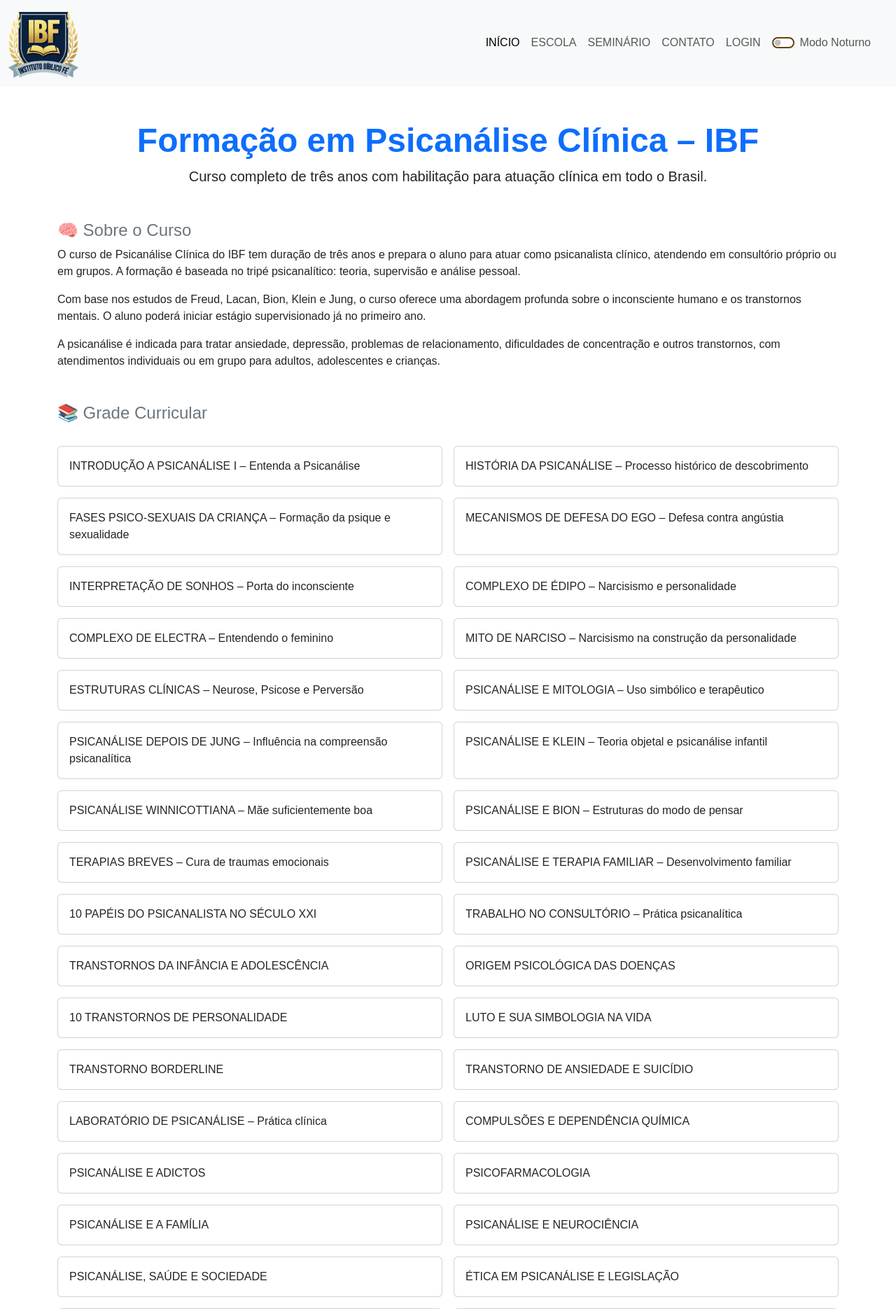
After one commit to Lucas44794/exemploibf, a Flask app: page /psicanalise in a window 1280 px wide. The commit adds this page. Shown: the top 1870 px of the page at 70% size. Run offline with Flask 3, Linux system fonts and the light colour scheme.

Commit message:
Alterando informações e adicionando psicanalise e clinica da alma

```diff
--- a/routes/__init__.py
+++ b/routes/__init__.py
@@ -7,6 +7,8 @@ from .contato import contato_bp
 from .escola import escola_bp
 from .prospere import prospere_bp
 from .teologia import teologia_bp
+from .psicanalise import psicanalise_bp
+from .clinica import clinica_bp
 
 def register_routes(app):
     app.register_blueprint(home_bp)
@@ -18,3 +20,5 @@ def register_routes(app):
     app.register_blueprint(escola_bp)
     app.register_blueprint(prospere_bp)
     app.register_blueprint(teologia_bp)
+    app.register_blueprint(psicanalise_bp)
+    app.register_blueprint(clinica_bp)
--- /dev/null
+++ b/routes/psicanalise.py
@@ -0,0 +1,7 @@
+from flask import Blueprint, render_template
+
+psicanalise_bp = Blueprint('psicanalise', __name__)
+
+@psicanalise_bp.route('/psicanalise')
+def psicanalise():
+    return render_template('psicanalise.html')
--- /dev/null
+++ b/templates/psicanalise.html
@@ -0,0 +1,123 @@
+{% extends 'base.html' %}
+
+{% block title %}
+IBF – Psicanálise Clínica
+{% endblock %}
+
+{% block content %}
+<div class="container py-5">
+    <div class="text-center mb-5">
+        <h1 class="display-5 fw-bold text-primary">Formação em Psicanálise Clínica – IBF</h1>
+        <p class="lead">Curso completo de três anos com habilitação para atuação clínica em todo o Brasil.</p>
+    </div>
+
+    <section class="mb-5">
+        <h2 class="h4 text-secondary">🧠 Sobre o Curso</h2>
+        <p>O curso de Psicanálise Clínica do IBF tem duração de três anos e prepara o aluno para atuar como psicanalista clínico, atendendo em consultório próprio ou em grupos. A formação é baseada no tripé psicanalítico: teoria, supervisão e análise pessoal.</p>
+        <p>Com base nos estudos de Freud, Lacan, Bion, Klein e Jung, o curso oferece uma abordagem profunda sobre o inconsciente humano e os transtornos mentais. O aluno poderá iniciar estágio supervisionado já no primeiro ano.</p>
+        <p>A psicanálise é indicada para tratar ansiedade, depressão, problemas de relacionamento, dificuldades de concentração e outros transtornos, com atendimentos individuais ou em grupo para adultos, adolescentes e crianças.</p>
+    </section>
+
+    <section class="mb-5">
+        <h2 class="h4 text-secondary">📚 Grade Curricular</h2>
+        <div class="row row-cols-1 row-cols-md-2 g-3 mt-3">
+            {% for disciplina in [
+                "INTRODUÇÃO A PSICANÁLISE I – Entenda a Psicanálise",
+                "HISTÓRIA DA PSICANÁLISE – Processo histórico de descobrimento",
+                "FASES PSICO-SEXUAIS DA CRIANÇA – Formação da psique e sexualidade",
+                "MECANISMOS DE DEFESA DO EGO – Defesa contra angústia",
+                "INTERPRETAÇÃO DE SONHOS – Porta do inconsciente",
+                "COMPLEXO DE ÉDIPO – Narcisismo e personalidade",
+                "COMPLEXO DE ELECTRA – Entendendo o feminino",
+                "MITO DE NARCISO – Narcisismo na construção da personalidade",
+                "ESTRUTURAS CLÍNICAS – Neurose, Psicose e Perversão",
+                "PSICANÁLISE E MITOLOGIA – Uso simbólico e terapêutico",
+                "PSICANÁLISE DEPOIS DE JUNG – Influência na compreensão psicanalítica",
+                "PSICANÁLISE E KLEIN – Teoria objetal e psicanálise infantil",
+                "PSICANÁLISE WINNICOTTIANA – Mãe suficientemente boa",
+                "PSICANÁLISE E BION – Estruturas do modo de pensar",
+                "TERAPIAS BREVES – Cura de traumas emocionais",
+                "PSICANÁLISE E TERAPIA FAMILIAR – Desenvolvimento familiar",
+                "10 PAPÉIS DO PSICANALISTA NO SÉCULO XXI",
+                "TRABALHO NO CONSULTÓRIO – Prática psicanalítica",
+                "TRANSTORNOS DA INFÂNCIA E ADOLESCÊNCIA",
+                "ORIGEM PSICOLÓGICA DAS DOENÇAS",
+                "10 TRANSTORNOS DE PERSONALIDADE",
+                "LUTO E SUA SIMBOLOGIA NA VIDA",
+                "TRANSTORNO BORDERLINE",
+                "TRANSTORNO DE ANSIEDADE E SUICÍDIO",
+                "LABORATÓRIO DE PSICANÁLISE – Prática clínica",
+                "COMPULSÕES E DEPENDÊNCIA QUÍMICA",
+                "PSICANÁLISE E ADICTOS",
+                "PSICOFARMACOLOGIA",
+                "PSICANÁLISE E A FAMÍLIA",
+                "PSICANÁLISE E NEUROCIÊNCIA",
+                "PSICANÁLISE, SAÚDE E SOCIEDADE",
+                "ÉTICA EM PSICANÁLISE E LEGISLAÇÃO",
+                "MARKETING PARA PSICANALISTAS",
+                "PSICANÁLISE E LITERATURA",
+                "SEXUALIDADE E PSICANÁLISE",
+                "TRABALHO DE CONCLUSÃO DO CURSO"
+            ] %}
+            <div class="col">
+                <div class="card h-100">
+                    <div class="card-body">
+                        <p class="card-text">{{ disciplina }}</p>
+                    </div>
+                </div>
+            </div>
+            {% endfor %}
+        </div>
+    </section>
+
+    <section class="mb-5">
+        <h2 class="h4 text-secondary">✅ Requisitos e Certificação</h2>
+        <ul class="list-group list-group-flush mt-3">
+            <li class="list-group-item">Ter acima de 18 anos</li>
+            <li class="list-group-item">Ensino médio completo</li>
+            <li class="list-group-item">Aberto para todas as áreas profissionais</li>
+            <li class="list-group-item">Obrigatório: 50 horas de análise com psicanalista (presencial ou online)</li>
+            <li class="list-group-item">Certificado válido em todo território nacional</li>
+            <li class="list-group-item">Amparo legal pela Lei nº 9394/96 e Decretos nº 2.494/98 e nº 2.208/97</li>
+            <li class="list-group-item">Certificação emitida pelo Instituto Formação Psicanalítica</li>
+        </ul>
+    </section>
+
+    <section>
+        <h2 class="h4 text-secondary">👨‍🏫 Professores do Curso</h2>
+
+        {% for prof in [
+            {
+                "nome": "Bruno Vicentin",
+                "img": "bruno.jpg",
+                "bio": "Administrador, teólogo, doutor em Novo e Velho Testamento, especialista em psicanálise, sexologia, terapia familiar e cognitivo-comportamental. Diretor da Capelania Hospitalar de Santa Bárbara d'Oeste."
+            },
+            {
+                "nome": "José Valter Montever",
+                "img": "jose.jpg",
+                "bio": "Bacharel em Teologia, licenciando em Filosofia, pós-graduado em Psicologia Pastoral, mestre em Saúde Mental e psicanalista clínico."
+            },
+            {
+                "nome": "Nanashara Rodrigues",
+                "img": "nanashara.jpg",
+                "bio": "Formada em Administração com gestão em marketing, Teologia Básica e Avançada, Aconselhamento Cristão pelo IFC, psicanalista clínica e neuropsicanalista infantil."
+            },
+            {
+                "nome": "Luciana de Sene Bonilha",
+                "img": "luciana.jpg",
+                "bio": "Psicanalista, graduada em Análise de Sistemas e Ciências da Religião, MBA em Marketing, cursando Teologia no IFC."
+            }
+        ] %}
+        <div class="card mb-3">
+            <div class="card-body d-flex align-items-start">
+                <img src="/static/img/{{ prof.img }}" alt="Foto de {{ prof.nome }}" class="img-thumbnail me-3" style="max-width: 120px;">
+                <div>
+                    <h5 class="card-title">{{ prof.nome }}</h5>
+                    <p class="card-text">{{ prof.bio }}</p>
+                </div>
+            </div>
+        </div>
+        {% endfor %}
+    </section>
+</div>
+{% endblock %}
```
Also changed, not shown: routes/clinica.py (added, +7 -0 lines), templates/clinica.html (added, +119 -0 lines), templates/index.html (+5 -5 lines).
